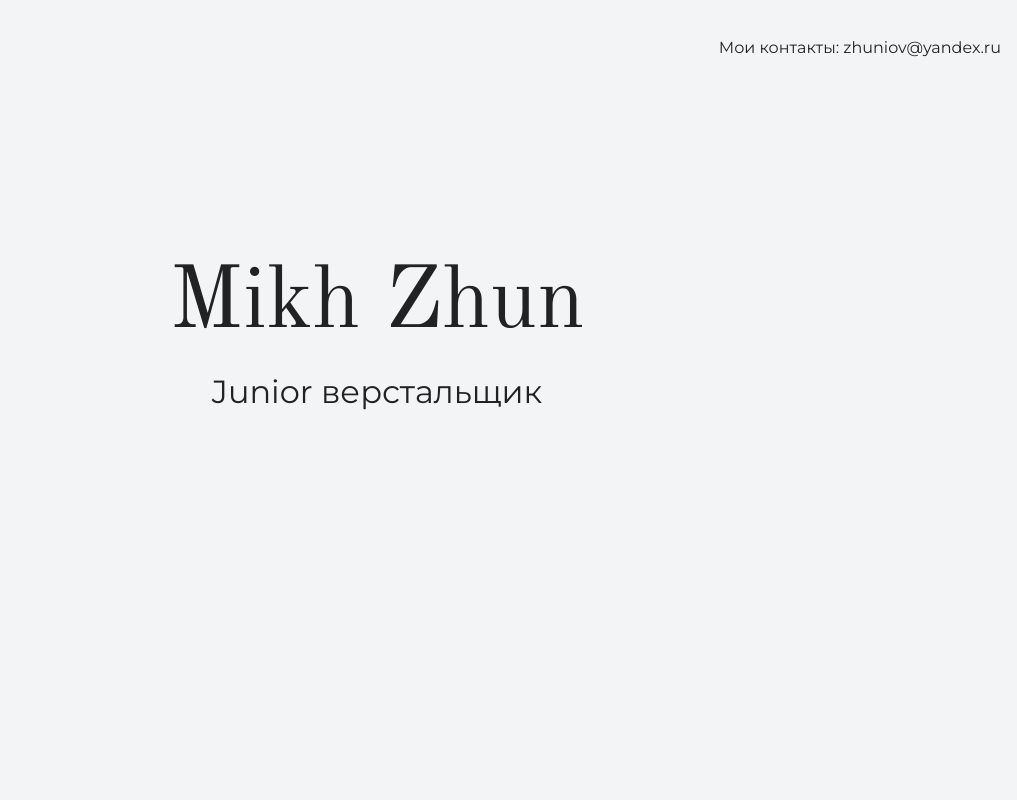
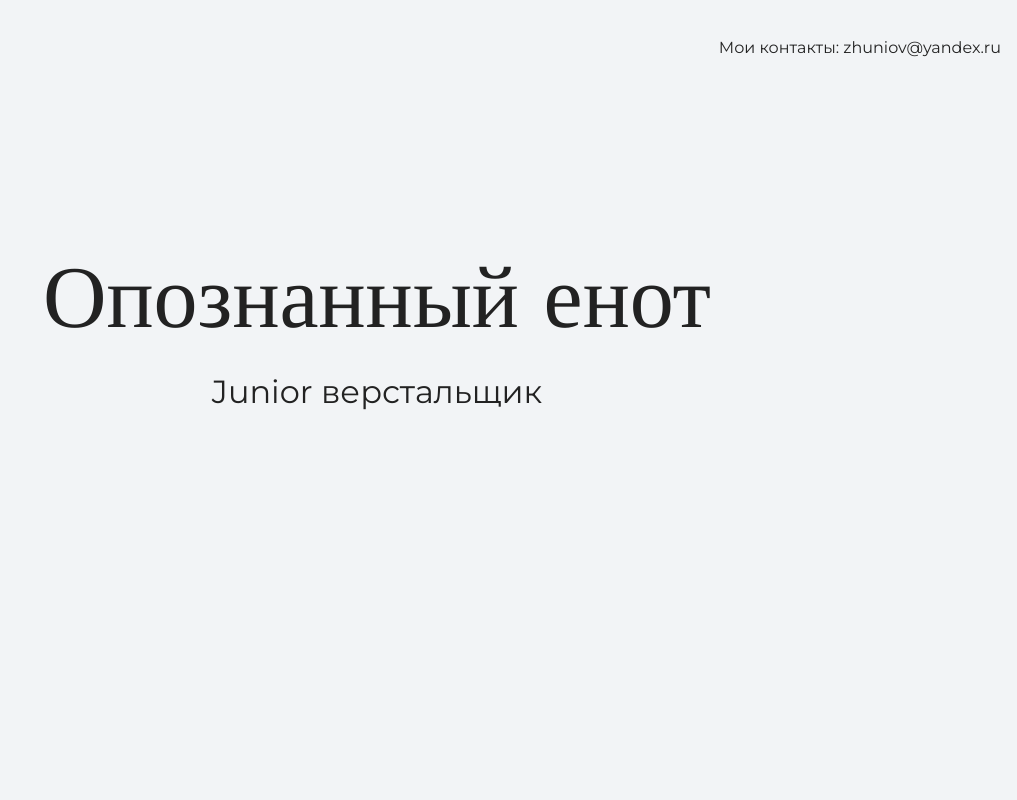
Before and after one commit to MikhZhun/onestep, a plain HTML site: page index.html in a window 1280 px wide. Shown: the top 800 px of the page, without its empty margins (263-1280 px from the left). Drawn offline with nearby package versions, Linux system fonts and the light colour scheme.

Commit message:
Изменение текста на главной странице

```diff
--- a/index.html
+++ b/index.html
@@ -17,7 +17,7 @@
 
     <section class="hero-image">
 			<div class="container">
-      <h1 class="heading">Mikh Zhun</h1>
+      <h1 class="heading">Опознанный енот</h1>
       <p>Junior верстальщик</p>
 		</div>
     </section>
```
